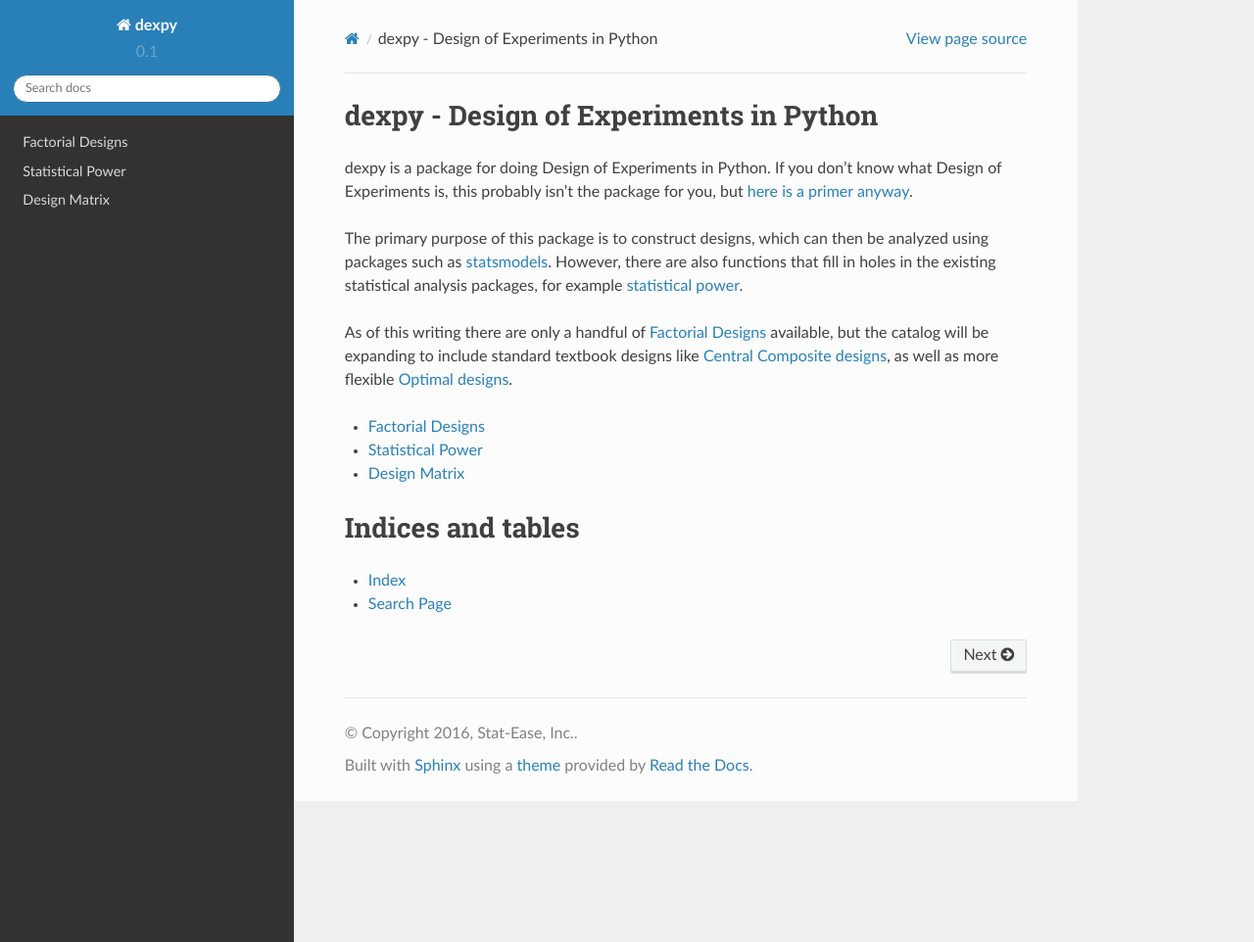
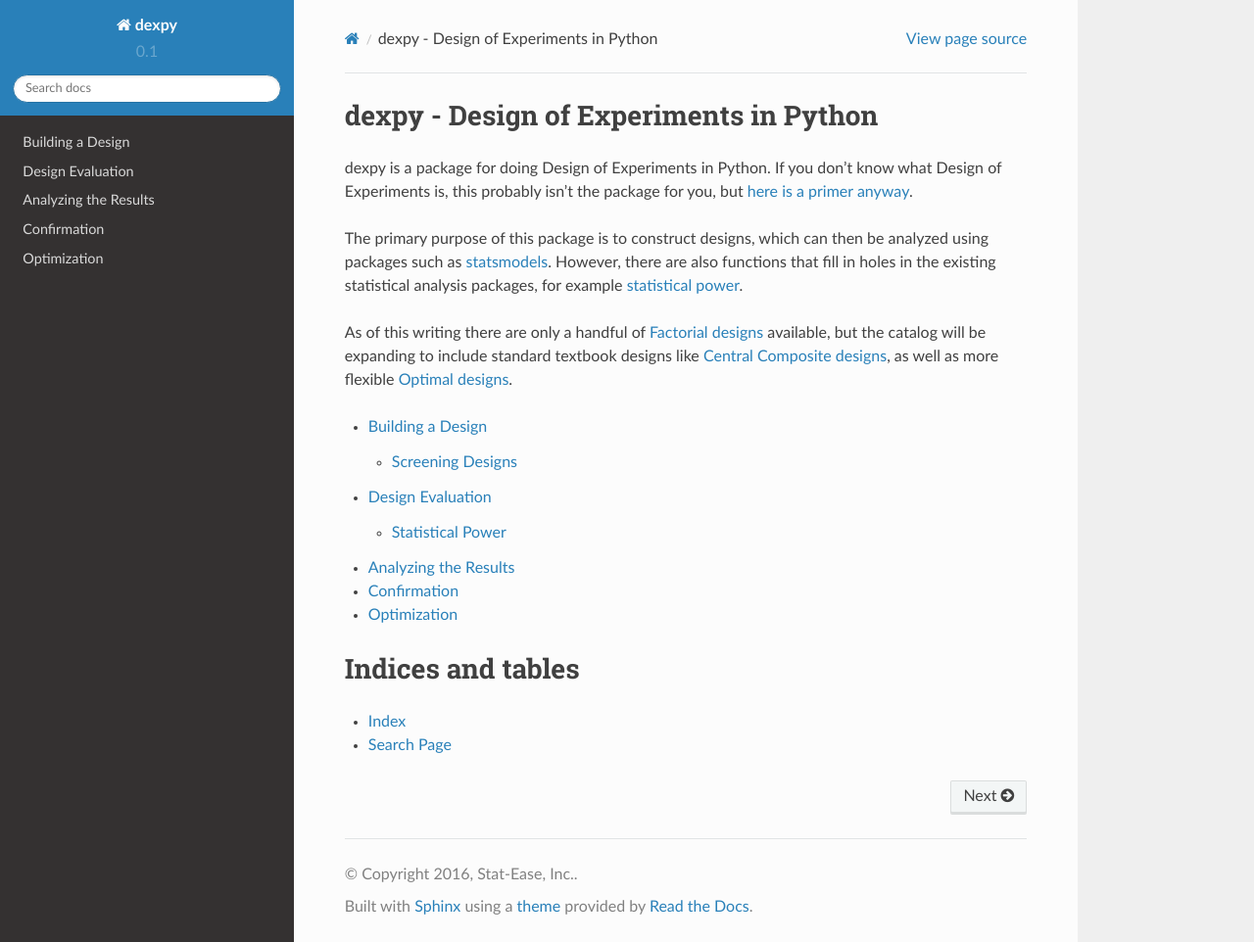
Before and after one commit to statease/dexpy, a Sphinx documentation site: the page built from docs/source/index.rst, in a window 1280 px wide and 962 px high. Shown: the whole window at 98% size. Built offline with Sphinx 7.4.7 and the Read the Docs theme 2.0.0, drawn with Linux system fonts in a browser that asks for light colours.

Commit message:
Added some structure to the docs.

```diff
--- /dev/null
+++ b/docs/source/analysis.rst
@@ -0,0 +1,4 @@
+Analyzing the Results
+=====================
+
+NYI
--- /dev/null
+++ b/docs/source/confirmation.rst
@@ -0,0 +1,4 @@
+Confirmation
+============
+
+NYI
--- a/docs/source/factorial.rst
+++ /dev/null
@@ -1,7 +0,0 @@
-.. _factorial:
-
-Factorial Designs
-=================
-
-.. automodule:: dexpy.factorial
-    :members:
--- a/docs/source/index.rst
+++ b/docs/source/index.rst
@@ -11,16 +11,19 @@
 `statsmodels <https://github.com/statsmodels/statsmodels/>`_. However, there are also functions that fill in holes in
 the existing statistical analysis packages, for example :ref:`statistical power <power>`.
 
-As of this writing there are only a handful of :ref:`factorial` available, but the catalog will be expanding to include
+As of this writing there are only a handful of :ref:`Factorial designs <factorial>` available, but the catalog will be expanding to include
 standard textbook designs like `Central Composite designs <https://en.wikipedia.org/wiki/Central_composite_design>`_,
 as well as more flexible `Optimal designs <https://en.wikipedia.org/wiki/Optimal_design>`_.
 
 .. toctree::
     :maxdepth: 2
 
-    factorial
-    power
-    design
+    design-build
+    evaluation
+    analysis
+    confirmation
+    optimization
+
 
 Indices and tables
 ==================
--- /dev/null
+++ b/docs/source/optimization.rst
@@ -0,0 +1,4 @@
+Optimization
+============
+
+NYI
--- a/docs/source/power.rst
+++ /dev/null
@@ -1,6 +0,0 @@
-.. _power:
-
-Statistical Power
-=================
-
-.. autofunction:: dexpy.power.f_power
```
Also changed, not shown: docs/source/design-build.rst (added, +19 -0 lines), docs/source/design.rst (deleted, +0 -7 lines), docs/source/evaluation.rst (added, +14 -0 lines), 1 other file.
